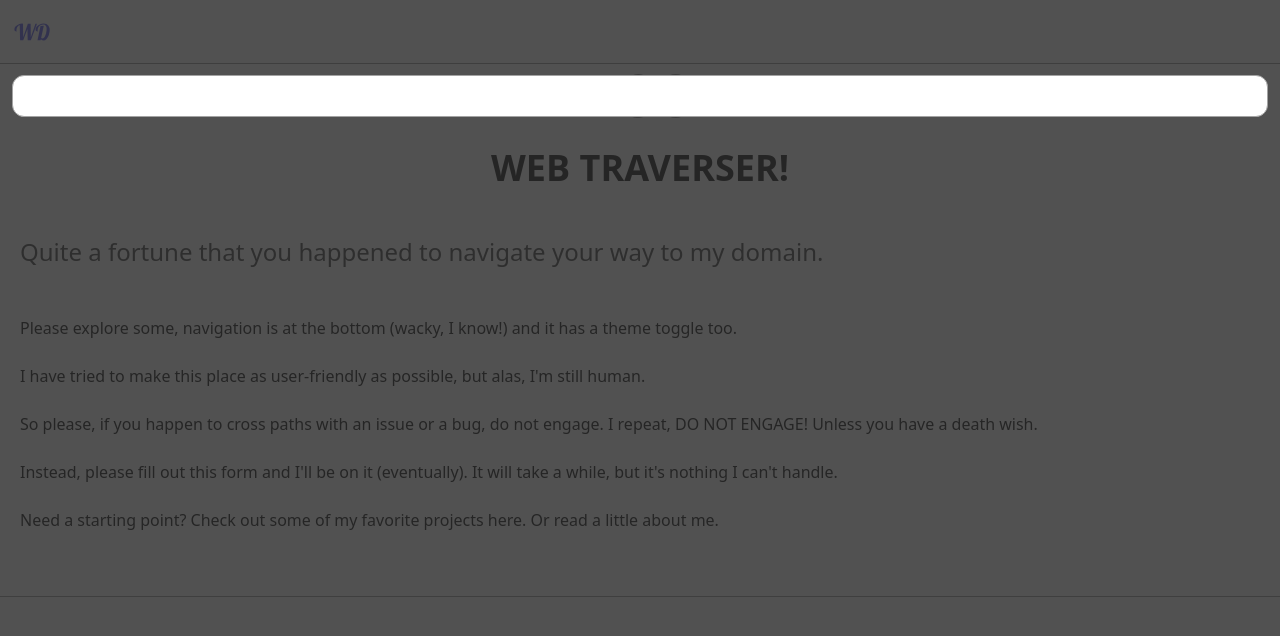
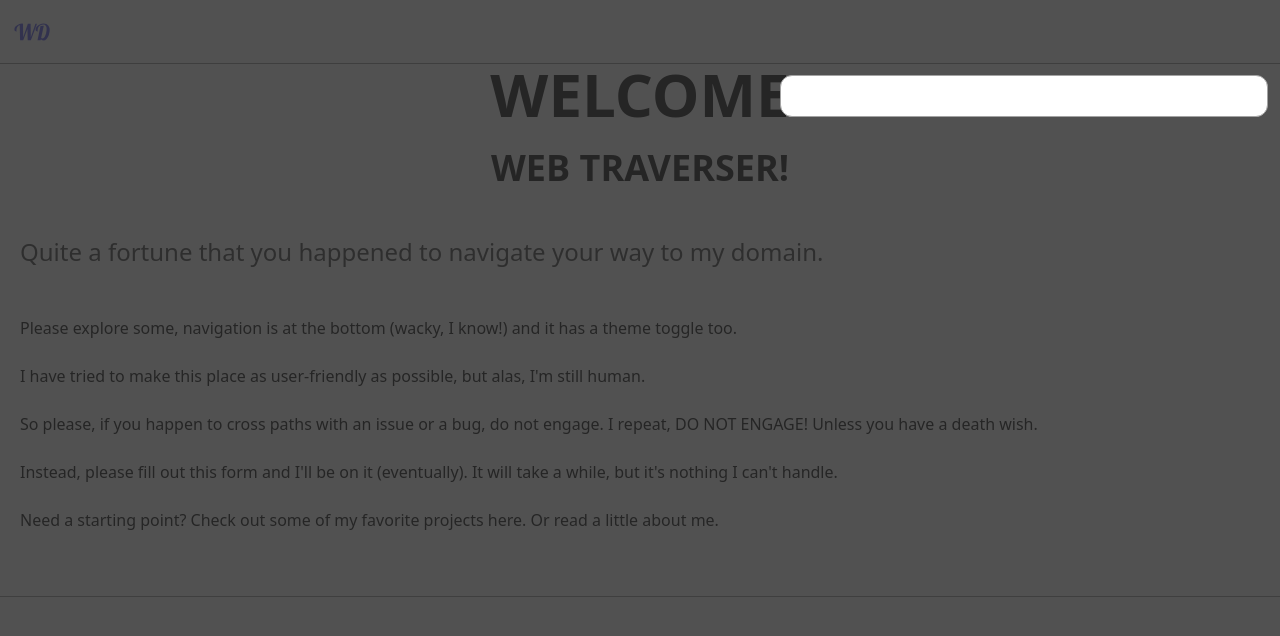
Before and after one commit to martinthewacky/wacky-dev, a Next.js app: page / in a window 1280 px wide. Both pictures are taken after a click on the button 1240 px from the left and 31 px from the top of the page. Shown: the top 636 px of the page. Built offline with nearby package versions, Linux system fonts and the light colour scheme; some icons are missing.

Commit message:
Edit Modal.js

```diff
--- a/components/Modal/Modal.js
+++ b/components/Modal/Modal.js
@@ -16,7 +16,7 @@ const Modal = (props) => {
           <XIcon width="24" height="24" />
         </button>
       </div>
-      <div className="absolute top-0 -right-3 w-screen p-3 flex justify-center items-center">
+      <div className="absolute top-0 -right-3 w-screen max-w-lg p-3 flex justify-center items-center">
         <div className="w-full py-5 px-3 rounded-xl border border-neutral-400 bg-white"></div>
       </div>
     </div>
```
